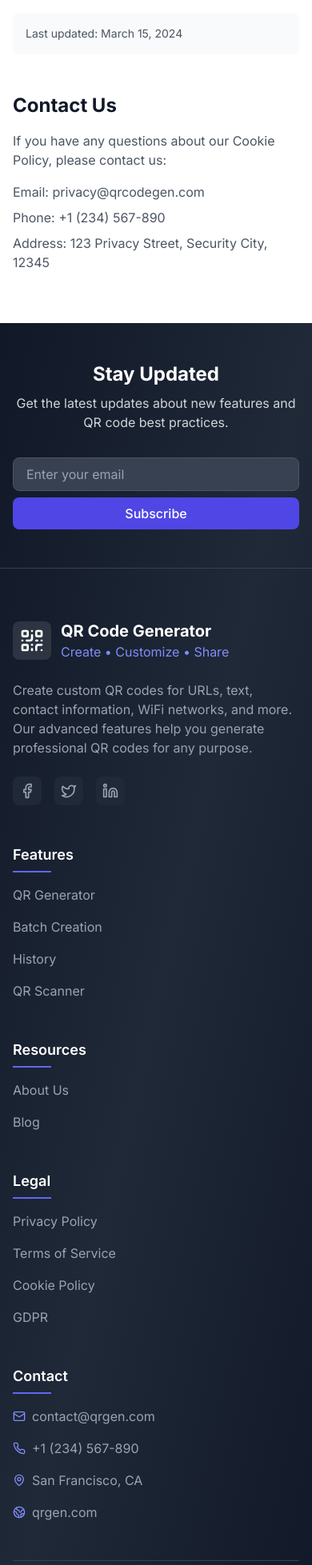
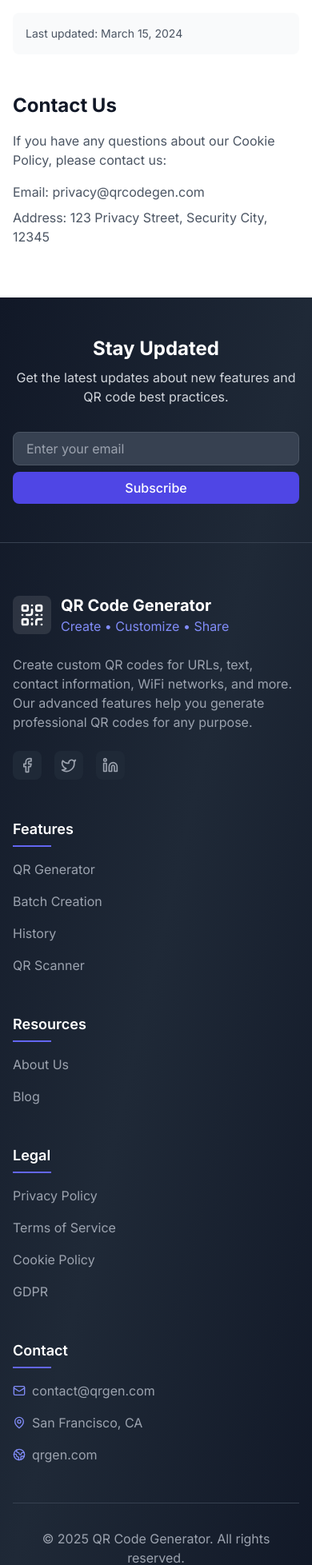
Before and after one commit to seomonu001/goqrgen, a React (Vite) app: page /legal/cookie-policy in a window 390 px wide. Shown: the part 2665-4622 px from the top of the page at 80% size. Built offline with nearby package versions, Linux system fonts and the light colour scheme.

Commit message:
Remove Phone Number from All Pages

```diff
--- a/src/components/Footer.tsx
+++ b/src/components/Footer.tsx
@@ -1,5 +1,5 @@
 import React from 'react';
-import { QrCode, Facebook, Twitter, Linkedin, Mail, MapPin, Phone, Globe2, Heart } from 'lucide-react';
+import { QrCode, Facebook, Twitter, Linkedin, Mail, MapPin, Globe2, Heart } from 'lucide-react';
 import { Link } from 'react-router-dom';
 
 const Footer: React.FC = () => {
@@ -104,10 +104,6 @@ const Footer: React.FC = () => {
                 <a href="mailto:contact@qrgen.com">contact@qrgen.com</a>
               </li>
               <li className="flex items-center gap-2">
-                <Phone className="h-4 w-4 text-primary-400" />
-                <a href="tel:+1234567890">+1 (234) 567-890</a>
-              </li>
-              <li className="flex items-center gap-2">
                 <MapPin className="h-4 w-4 text-primary-400" />
                 <span>San Francisco, CA</span>
               </li>
--- a/src/pages/legal/CookiePolicy.tsx
+++ b/src/pages/legal/CookiePolicy.tsx
@@ -155,7 +155,6 @@ const CookiePolicy: React.FC = () => {
                 </p>
                 <div className="space-y-2">
                   <p className="text-gray-600">Email: privacy@qrcodegen.com</p>
-                  <p className="text-gray-600">Phone: +1 (234) 567-890</p>
                   <p className="text-gray-600">Address: 123 Privacy Street, Security City, 12345</p>
                 </div>
               </div>
--- a/src/pages/legal/GDPR.tsx
+++ b/src/pages/legal/GDPR.tsx
@@ -191,7 +191,6 @@ const GDPR: React.FC = () => {
                 </p>
                 <div className="bg-gray-50 p-6 rounded-lg">
                   <p className="text-gray-700 mb-2">Email: dpo@qrcodegen.com</p>
-                  <p className="text-gray-700 mb-2">Phone: +1 (234) 567-890</p>
                   <p className="text-gray-700">Address: 123 Privacy Street, Security City, 12345</p>
                 </div>
               </div>
```
